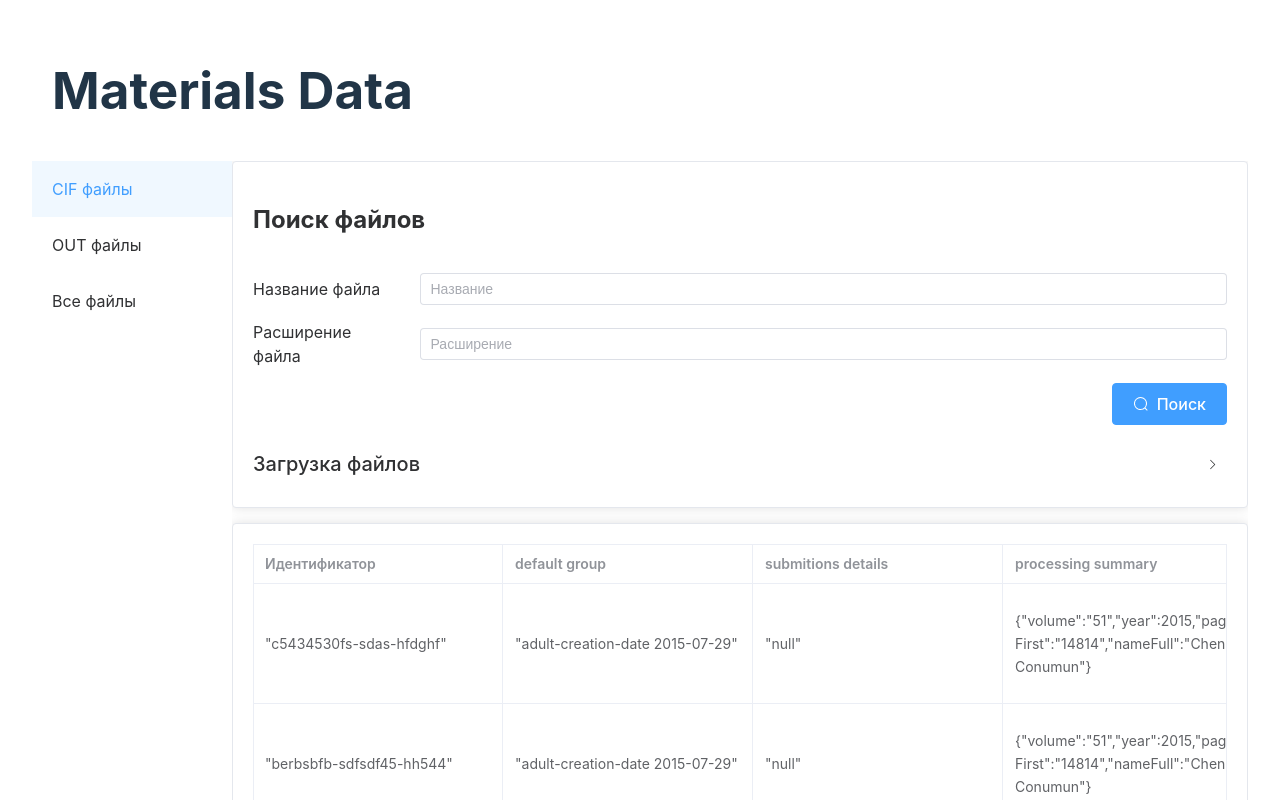
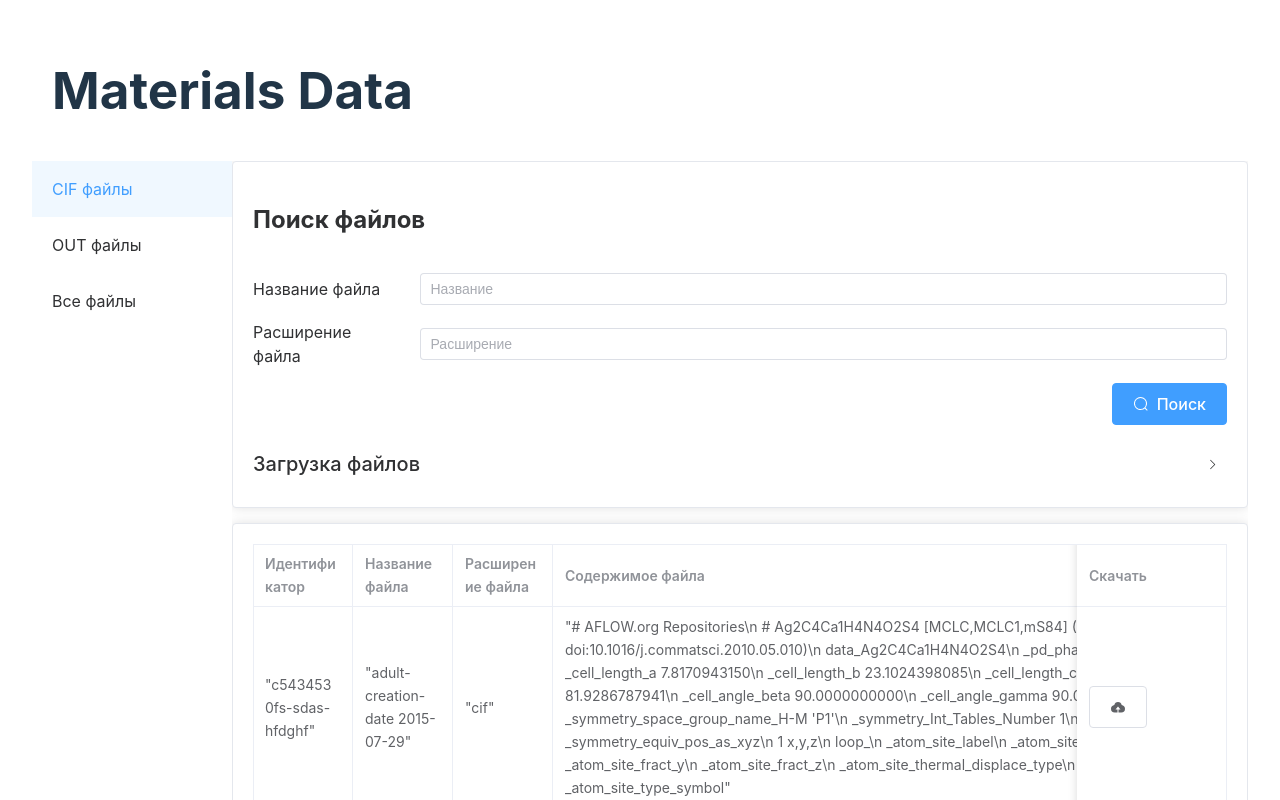
Before and after one commit to laktes1/Materials-Data, a Vue app: page /filesPage in a window 1280 px wide. Shown: the top 800 px of the page. Built offline with nearby package versions, Linux system fonts and the light colour scheme.

Commit message:
feat: files page ui changes

```diff
--- a/src/pages/Files.vue
+++ b/src/pages/Files.vue
@@ -92,17 +92,35 @@
 
     <el-card class="m-t-15">
         <el-table :data="mockObjects" border>
-            <el-table-column v-for="key in mockKeys" :key="key" :prop="key" :label="key" width="250" />
+            <el-table-column
+                v-for="key in mockKeys"
+                :key="key"
+                :prop="key"
+                :label="key"
+                :width="calculateSize(mockObjects[0][key], 100, 800)"
+            />
+            <el-table-column label="Скачать" width="150" fixed="right" >
+                <template class="centered-cell" #default="scope">
+                    <el-button
+                        size="default"
+                        @click="handleDownload(scope.$index, scope.row, scope)"
+                        :icon="UploadFilled"
+                        :loading-icon="Eleme"
+                        :loading="tableDownloadButtons[scope.$index].loading"
+                    ></el-button>
+                </template>
+            </el-table-column>
         </el-table>
     </el-card>
 </template>
 
 <script setup lang="ts">
-import { Search } from '@element-plus/icons-vue'
+import { Search, UploadFilled, Eleme } from '@element-plus/icons-vue'
 import { ref, reactive } from 'vue'
 import { Api } from '@/api'
 import {UploadInstance, UploadUserFile} from "element-plus";
 import axios from "axios";
+import {calculateSize} from "@/helpers/Utils";
 
 const fileName = ref('')
 const fileExtension = ref('')
@@ -147,14 +165,33 @@ const clearFiles = () => {
 
 const mockObj = reactive({
     'Идентификатор': 'c5434530fs-sdas-hfdghf',
-    'default group': 'adult-creation-date 2015-07-29',
-    'submitions details': 'null',
-    'processing summary': {volume: '51', year: 2015, pageFirst: '14814', nameFull: 'Chen Conumun'},
-    'title and author': JSON.stringify({author: 'Jackson Peter', title: 'Test'}),
-    'test': 'test null',
-    'chemical data': {formula: 'H2O', crystalColor: 'purple', description: 'testsetsetste', formulaUnits: 2},
-    'refinement data': {rFactor: 0.0368, wRFactor: 0.0456},
-    'one of': null,
+    'Название файла': 'adult-creation-date 2015-07-29',
+    'Расширение файла': 'cif',
+    'Содержимое файла': `# AFLOW.org Repositories
+        # Ag2C4Ca1H4N4O2S4   [MCLC,MCLC1,mS84] (ST  [MCL,MCL,mP84] (STD_CONV doi:10.1016/j.commatsci.2010.05.010)
+        data_Ag2C4Ca1H4N4O2S4
+        _pd_phase_name Ag2C4Ca1H4N4O2S4
+        _cell_length_a  7.8170943150
+        _cell_length_b  23.1024398085
+        _cell_length_c  8.1669723027
+        _cell_angle_alpha  81.9286787941
+        _cell_angle_beta  90.0000000000
+        _cell_angle_gamma  90.0000000000
+        _symmetry_space_group_name_H-M  'P1'
+        _symmetry_Int_Tables_Number  1
+        loop_
+        _symmetry_equiv_pos_site_id
+        _symmetry_equiv_pos_as_xyz
+          1  x,y,z
+        loop_
+         _atom_site_label
+         _atom_site_occupancy
+         _atom_site_fract_x
+         _atom_site_fract_y
+         _atom_site_fract_z
+         _atom_site_thermal_displace_type
+         _atom_site_B_iso_or_equiv
+         _atom_site_type_symbol`,
 })
 
 const mockKeys = reactive(Object.keys(mockObj))
@@ -162,25 +199,63 @@ const mockKeys = reactive(Object.keys(mockObj))
 const mockObjects = reactive([
     {
         'Идентификатор': 'c5434530fs-sdas-hfdghf',
-        'default group': 'adult-creation-date 2015-07-29',
-        'submitions details': 'null',
-        'processing summary': {volume: '51', year: 2015, pageFirst: '14814', nameFull: 'Chen Conumun'},
-        'title and author': {author: 'Jackson Peter', title: 'Test'},
-        'test': 'test null',
-        'chemical data': {formula: 'H2O', crystalColor: 'purple', description: 'testsetsetste', formulaUnits: 2},
-        'refinement data': {rFactor: 0.0368, wRFactor: 0.0456},
-        'one of': null,
+        'Название файла': 'adult-creation-date 2015-07-29',
+        'Расширение файла': 'cif',
+        'Содержимое файла': `# AFLOW.org Repositories
+        # Ag2C4Ca1H4N4O2S4   [MCLC,MCLC1,mS84] (ST  [MCL,MCL,mP84] (STD_CONV doi:10.1016/j.commatsci.2010.05.010)
+        data_Ag2C4Ca1H4N4O2S4
+        _pd_phase_name Ag2C4Ca1H4N4O2S4
+        _cell_length_a  7.8170943150
+        _cell_length_b  23.1024398085
+        _cell_length_c  8.1669723027
+        _cell_angle_alpha  81.9286787941
+        _cell_angle_beta  90.0000000000
+        _cell_angle_gamma  90.0000000000
+        _symmetry_space_group_name_H-M  'P1'
+        _symmetry_Int_Tables_Number  1
+        loop_
+        _symmetry_equiv_pos_site_id
+        _symmetry_equiv_pos_as_xyz
+          1  x,y,z
+        loop_
+         _atom_site_label
+         _atom_site_occupancy
+         _atom_site_fract_x
+         _atom_site_fract_y
+         _atom_site_fract_z
+         _atom_site_thermal_displace_type
+         _atom_site_B_iso_or_equiv
+         _atom_site_type_symbol`,
     },
     {
-        'Идентификатор': 'berbsbfb-sdfsdf45-hh544',
-        'default group': 'adult-creation-date 2015-07-29',
-        'submitions details': 'null',
-        'processing summary': {volume: '51', year: 2015, pageFirst: '14814', nameFull: 'Chen Conumun'},
-        'title and author': {author: 'Jackson Peter', title: 'Test'},
-        'test': 'test null',
-        'chemical data': {formula: 'H2O', crystalColor: 'purple', description: 'testsetsetste', formulaUnits: 2},
-        'refinement data': {rFactor: 0.0368, wRFactor: 0.0456},
-        'one of': null,
+        'Идентификатор': 'c5434530fs-sdas-hfdghf',
+        'Название файла': 'adult-creation-date 2015-07-29',
+        'Расширение файла': 'cif',
+        'Содержимое файла': `# AFLOW.org Repositories
+        # Ag2C4Ca1H4N4O2S4   [MCLC,MCLC1,mS84] (ST  [MCL,MCL,mP84] (STD_CONV doi:10.1016/j.commatsci.2010.05.010)
+        data_Ag2C4Ca1H4N4O2S4
+        _pd_phase_name Ag2C4Ca1H4N4O2S4
+        _cell_length_a  7.8170943150
+        _cell_length_b  23.1024398085
+        _cell_length_c  8.1669723027
+        _cell_angle_alpha  81.9286787941
+        _cell_angle_beta  90.0000000000
+        _cell_angle_gamma  90.0000000000
+        _symmetry_space_group_name_H-M  'P1'
+        _symmetry_Int_Tables_Number  1
+        loop_
+        _symmetry_equiv_pos_site_id
+        _symmetry_equiv_pos_as_xyz
+          1  x,y,z
+        loop_
+         _atom_site_label
+         _atom_site_occupancy
+         _atom_site_fract_x
+         _atom_site_fract_y
+         _atom_site_fract_z
+         _atom_site_thermal_displace_type
+         _atom_site_B_iso_or_equiv
+         _atom_site_type_symbol`,
     },
 ])
 
@@ -189,6 +264,27 @@ mockObjects.forEach(chemicalData => {
         chemicalData[key] = JSON.stringify(value)
     })
 })
+
+const filesCount = ref(10)
+const delimeter = ref(1)
+
+const tableDownloadButtons: Record<any, any> = ref([])
+for (let i = 0; i < filesCount.value; i += 1) {
+    tableDownloadButtons.value.push({loading: false})
+}
+const handleDownload = async (index: number, row: any, scope: any) => {
+    tableDownloadButtons.value[index].loading = true;
+
+    // TODO Загрузка файла
+    await new Promise((resolve => {
+        setTimeout(resolve, 2000)
+    }))
+
+    tableDownloadButtons.value[index].loading = false;
+
+    // console.log(index, row)
+    // console.log('scope', scope)
+}
 </script>
 
 <style scoped>
```
